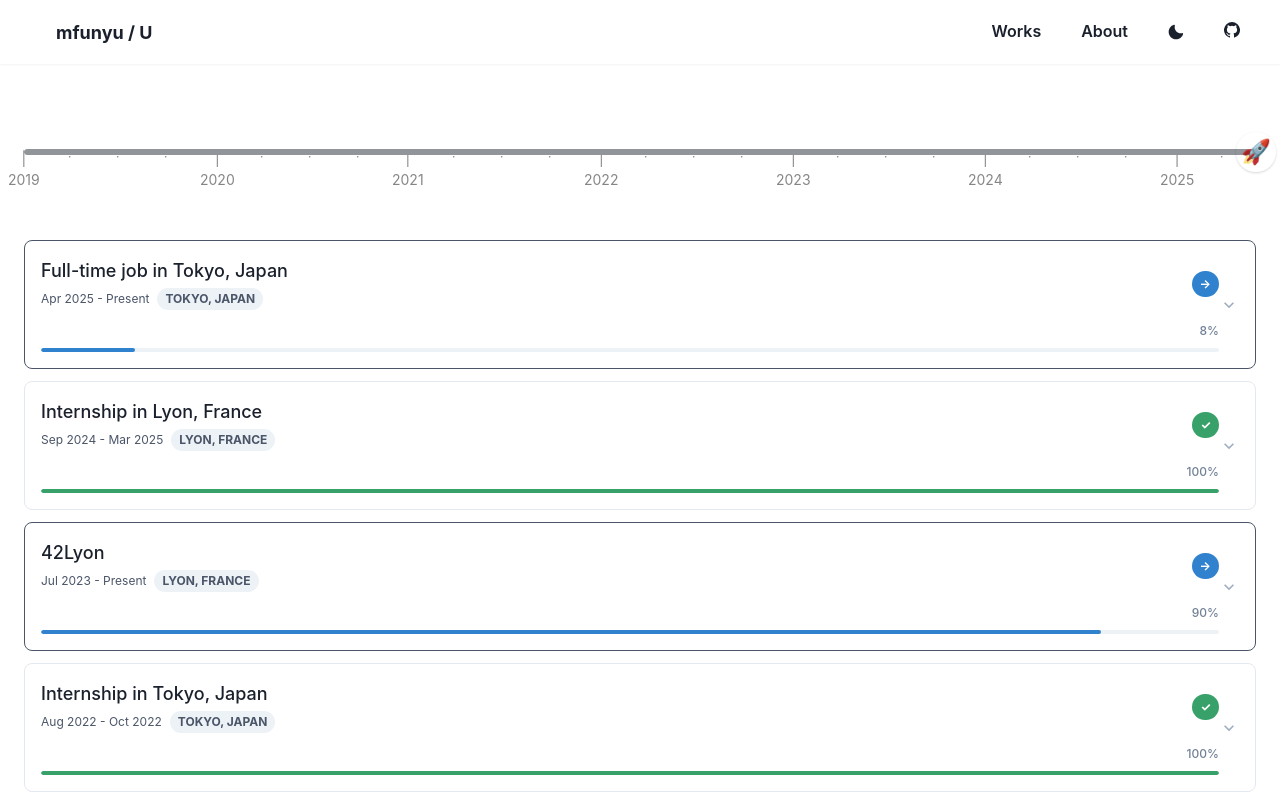
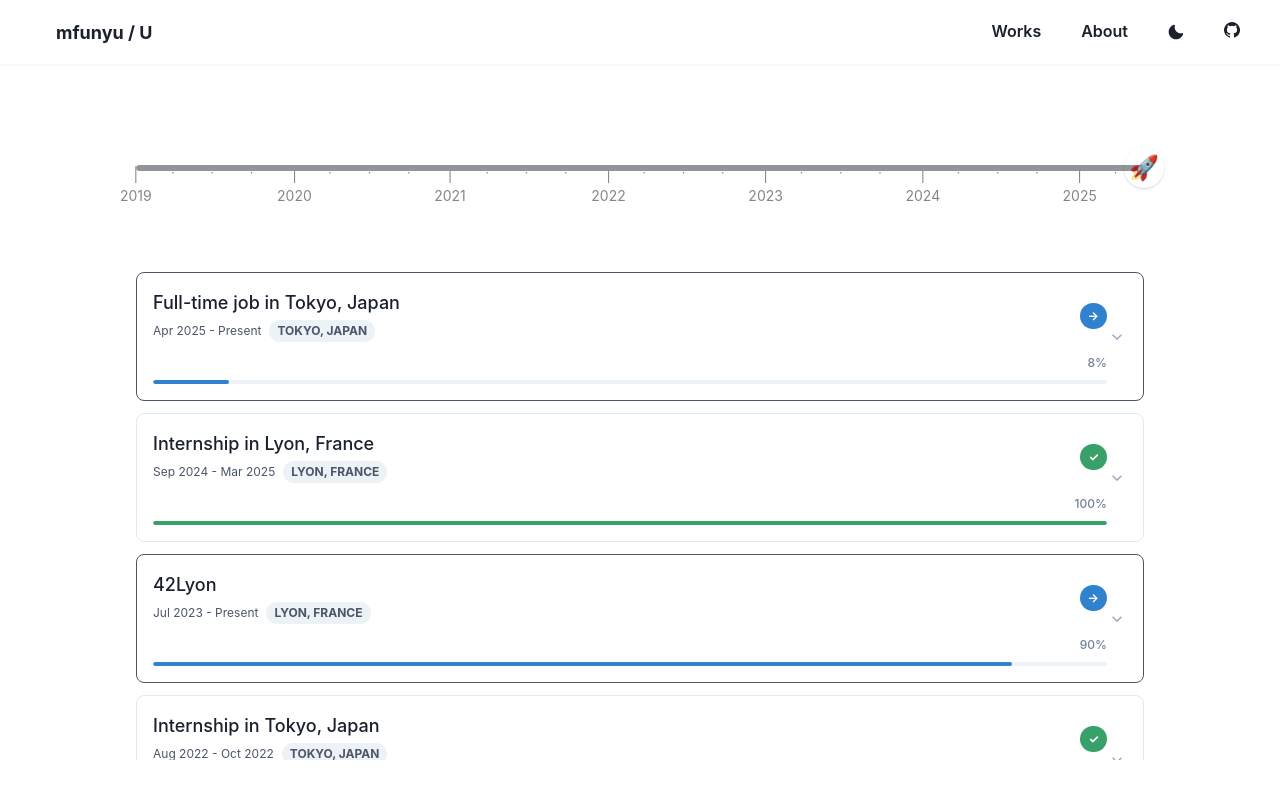
Before and after one commit to mfunyu/mfunyu.github.io, a Next.js app: page /about in a window 1280 px wide. Built offline with nearby package versions, Linux system fonts and the light colour scheme.

Commit message:
feat(about): add padding

```diff
--- a/src/pages/about/index.tsx
+++ b/src/pages/about/index.tsx
@@ -15,9 +15,21 @@ const About = () => {
 
   return (
     <Layout>
-      <Flex direction="column" h="100vh" pt={HEADER_HEIGHT}>
+      <Center>
+        <Flex
+          direction="column"
+          h="100vh"
+          pt={HEADER_HEIGHT}
+          maxW="1200px"
+          w="100%"
+        >
         {/* Timeline Section */}
-        <Box p={6} flexShrink={0}>
+        <Box
+          px="clamp(1rem, 8vw, 6rem)"
+          py="clamp(1rem, 5vh, 3rem)"
+          minH="fit-content"
+          flexShrink={0}
+        >
           <Center>
             <Timeline
               currentYear={currentTimelineYear}
@@ -28,9 +40,11 @@ const About = () => {
 
         {/* History Section */}
         <Box
-          px={6}
+          px="clamp(1rem, 8vw, 6rem)"
+          pb="clamp(1rem, 5vh, 3rem)"
           flex="1"
           minH={0}
+          overflowY="auto"
           sx={{
             '&::-webkit-scrollbar': {
               width: '6px',
@@ -49,7 +63,8 @@ const About = () => {
         >
           <History currentYear={currentTimelineYear} />
         </Box>
-      </Flex>
+        </Flex>
+      </Center>
     </Layout>
   )
 }
```
